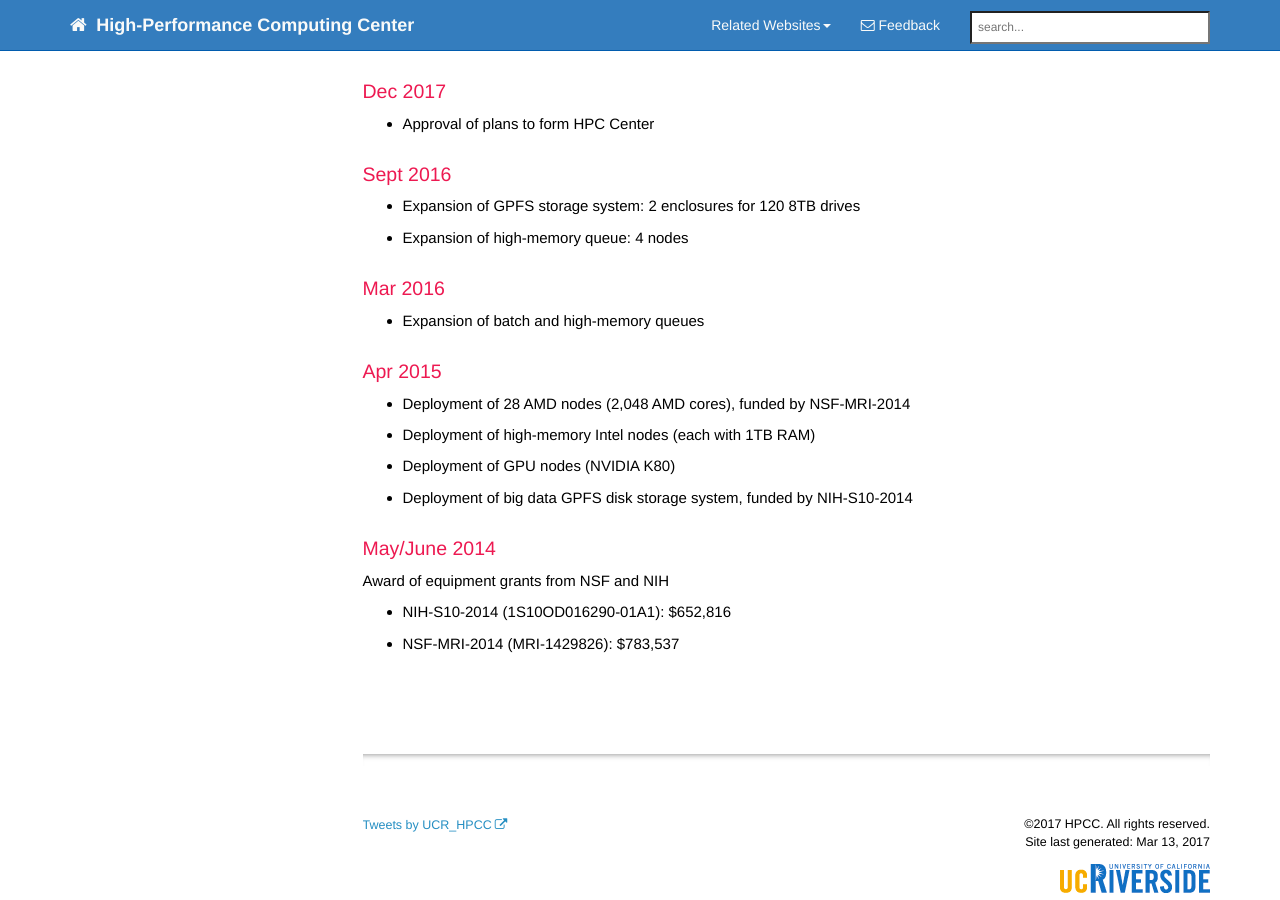
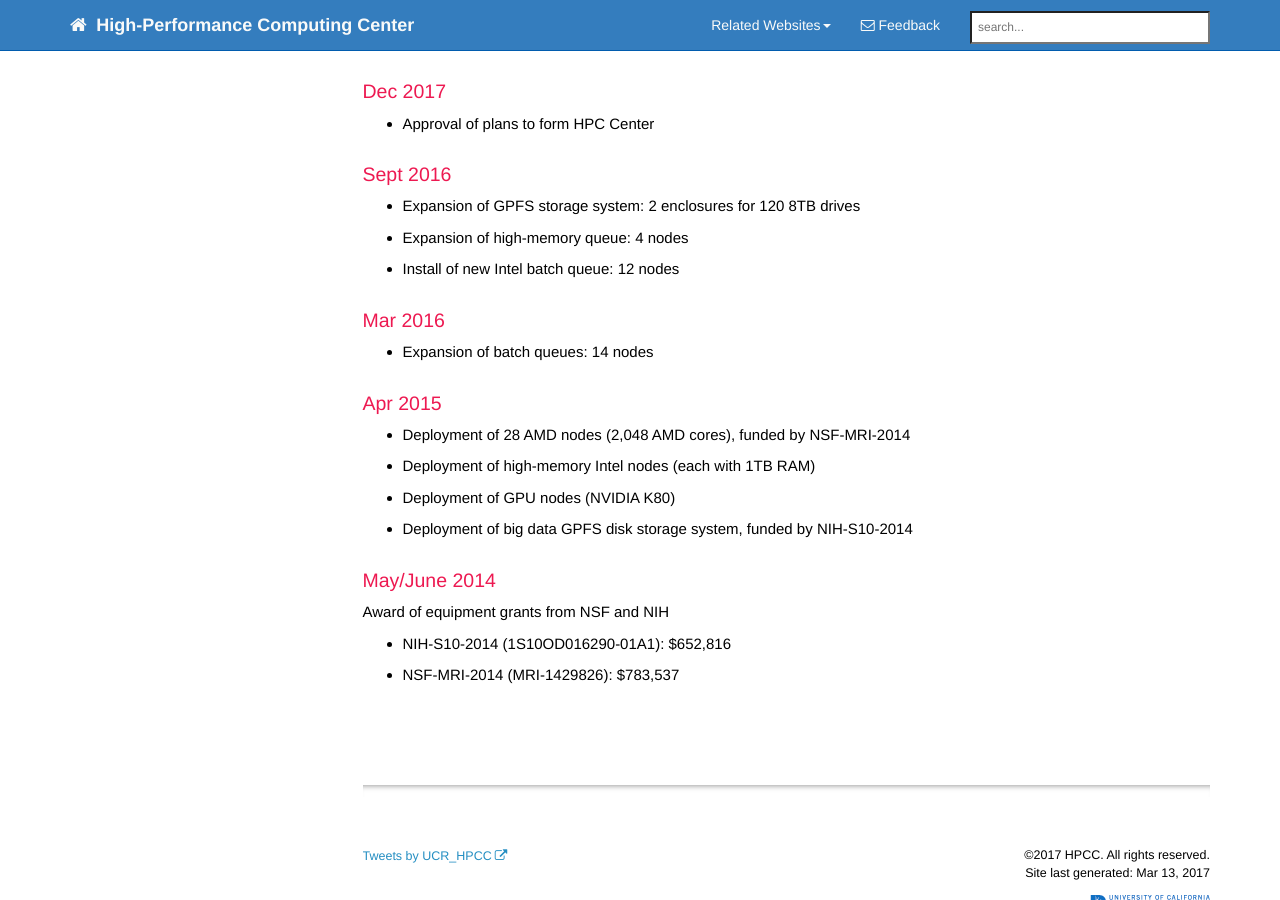
Before and after one commit to tgirke/rcf, a Jekyll site: the page built from news.md, in a window 1280 px wide and 900 px high, scrolled down 674 px. Built offline with Jekyll 4.4.1, drawn with Linux system fonts in a browser that asks for light colours; nearby versions of some CDN libraries; comment, search, counter and statistics services are not loaded.

Commit message:
content edits

```diff
--- a/news.md
+++ b/news.md
@@ -24,10 +24,11 @@
 
 * Expansion of GPFS storage system: 2 enclosures for 120 8TB drives
 * Expansion of high-memory queue: 4 nodes
+* Install of new Intel batch queue: 12 nodes
 
 ### Mar 2016
 
-* Expansion of batch and high-memory queues
+* Expansion of batch queues: 14 nodes
 
 ### Apr 2015
 
```
